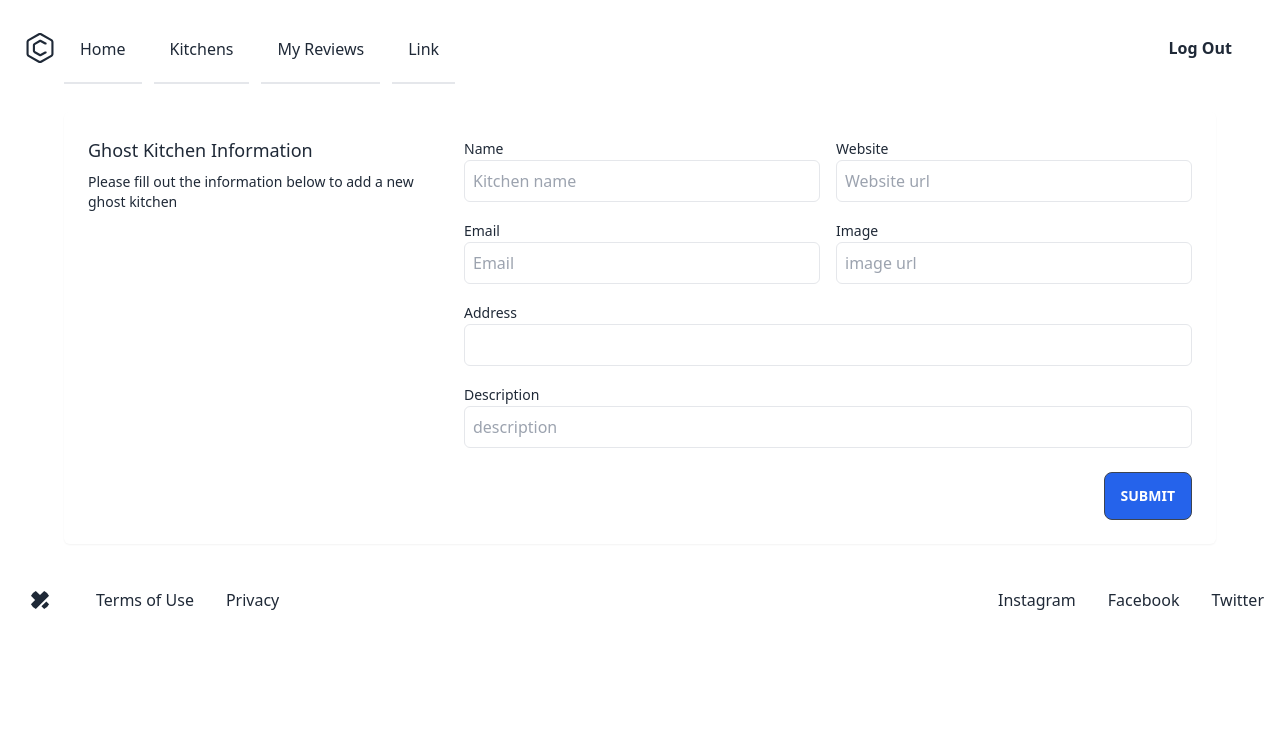
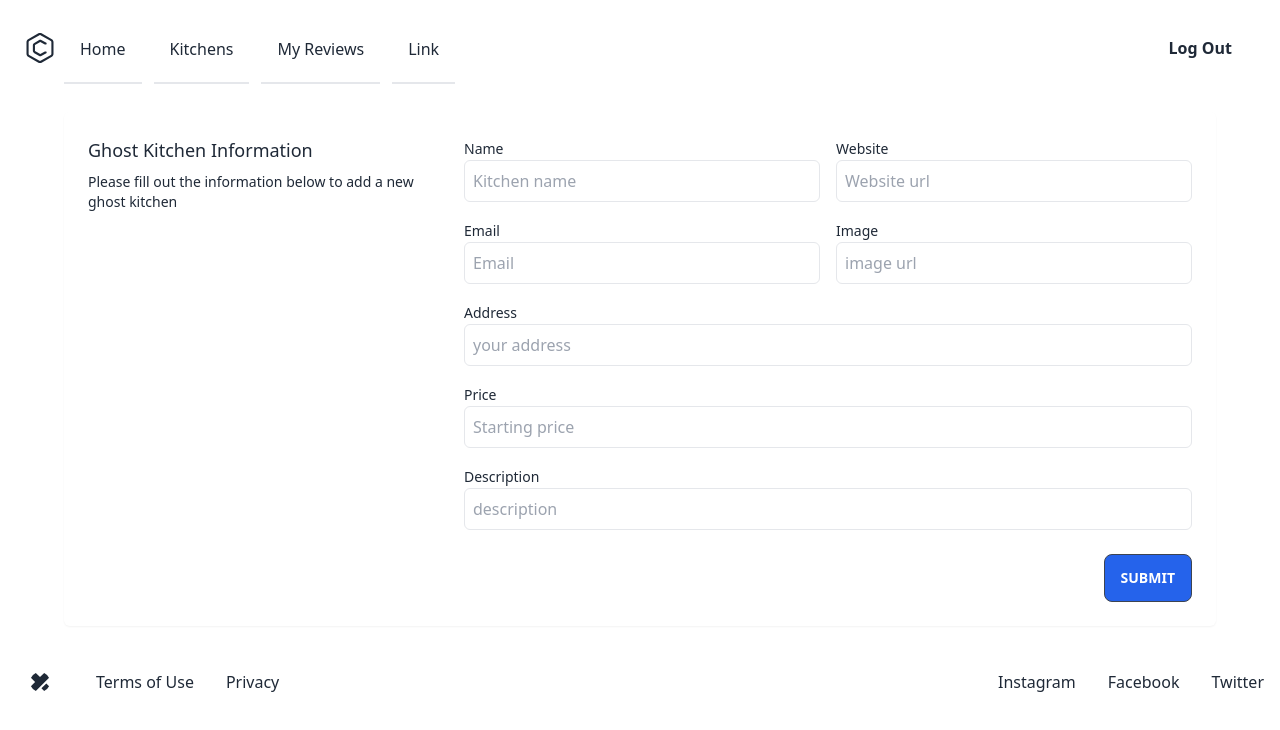
Before and after one commit to tanbiranjum/ghost-kitchen-review, a React (Create React App) app: page /add-kitchen in a window 1280 px wide. Shown: the top 730 px of the page. Built offline with nearby package versions, Linux system fonts and the light colour scheme; no server answers; sample sign-in values are in the browser's storage.

Commit message:
text truncate functionality added

```diff
--- a/src/components/Card/Card.js
+++ b/src/components/Card/Card.js
@@ -1,5 +1,4 @@
 import React from "react";
-import { PhotoProvider, PhotoView } from "react-photo-view";
 import { Link } from "react-router-dom";
 import ImageView from "../ImageView/ImageView";
 
@@ -7,10 +6,10 @@ const Card = ({ kitchen }) => {
   return (
     <div className="flex flex-col max-w-lg p-6 space-y-6 overflow-hidden rounded-lg shadow-md dark:bg-gray-900 dark:text-gray-100">
       <div>
-        <ImageView src="https://source.unsplash.com/random/100x100/?5">
+        <ImageView src={kitchen.image}>
           <img
-            src="https://source.unsplash.com/random/100x100/?5"
-            alt=""
+            src={kitchen.image}
+            alt="kitchen image"
             className="object-cover w-full mb-4 h-60 sm:h-96 dark:bg-gray-500"
           />
         </ImageView>
--- a/src/pages/AddKitchen/AddKitchen.js
+++ b/src/pages/AddKitchen/AddKitchen.js
@@ -95,7 +95,19 @@ const AddKitchen = () => {
                 id="address"
                 {...register("address", { required: true })}
                 type="text"
-                placeholder=""
+                placeholder="your address"
+                className="w-full rounded-md p-2 border outline-none focus:ring focus:ring-opacity-75 focus:ring-violet-400 dark:border-gray-700 dark:text-gray-900"
+              />
+            </div>
+            <div className="col-span-full">
+              <label for="address" className="text-sm">
+                Price
+              </label>
+              <input
+                id="price"
+                {...register("price", { required: true })}
+                type="number"
+                placeholder="Starting price"
                 className="w-full rounded-md p-2 border outline-none focus:ring focus:ring-opacity-75 focus:ring-violet-400 dark:border-gray-700 dark:text-gray-900"
               />
             </div>
--- a/src/utils/utils.js
+++ b/src/utils/utils.js
@@ -9,3 +9,15 @@ exports.getTokenFromLocalStorage = () => {
 exports.removeTokenFromLocalStorage = () => {
   localStorage.removeItem("token");
 };
+
+exports.truncateString = (str, num) => {
+  if (num > str.length) {
+    str.slice(num);
+    return str.append("...");
+  } else if (num < 3) {
+    str.slice(3);
+    return str.append("...");
+  } else {
+    return "This is not a string";
+  }
+};
```
